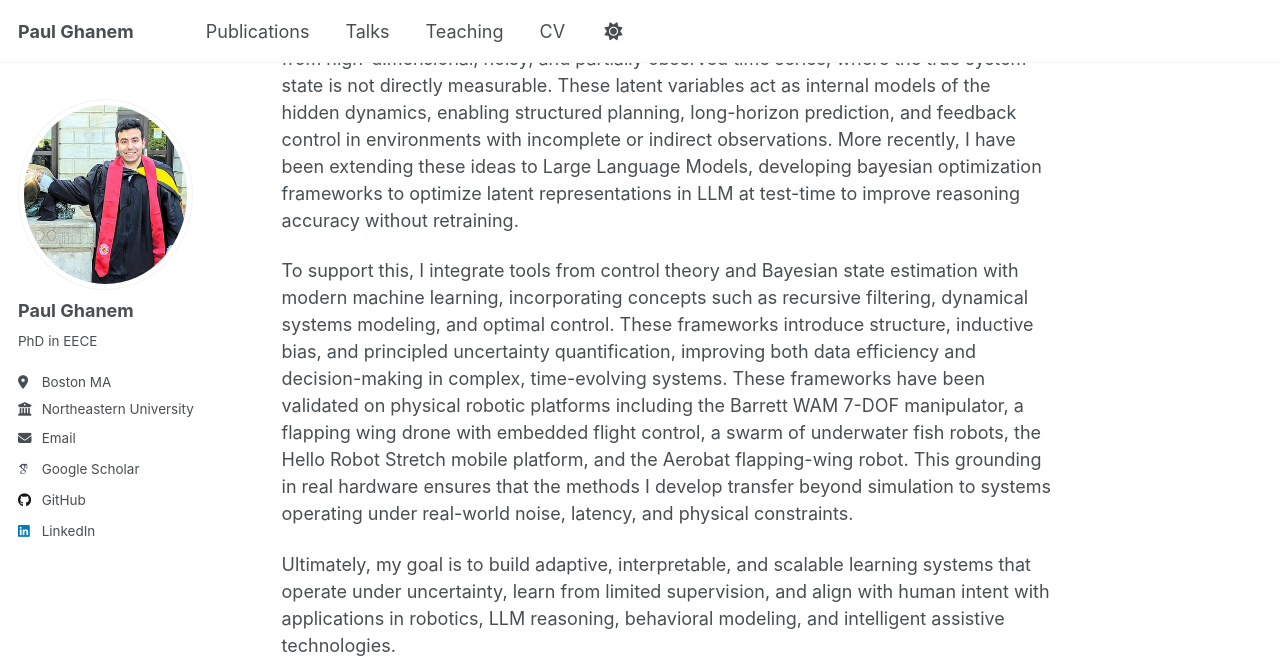
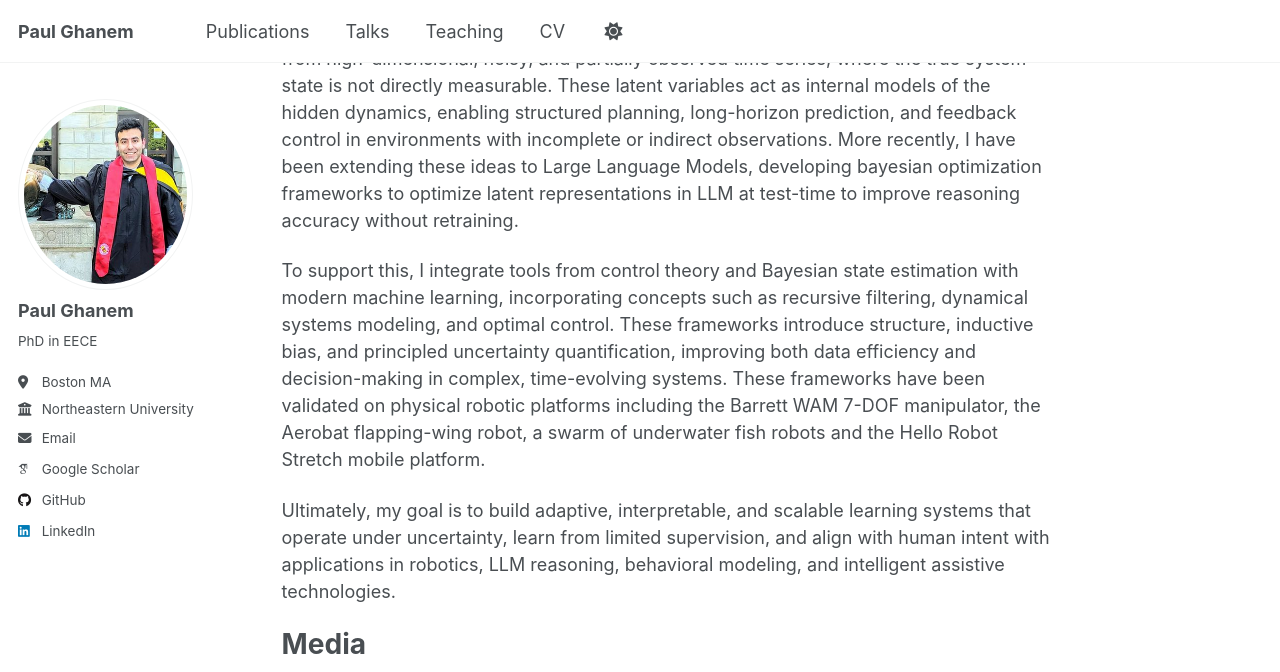
Before and after one commit to paulghanem/paulghanem.github.io, a Jekyll site: the page built from _pages/about.md, in a window 1280 px wide and 900 px high, scrolled down 774 px, cut to the strip 0-672 px from the top of the window. Built offline with Jekyll 4.4.1, drawn with Linux system fonts in a browser that asks for light colours; some web fonts are replaced.

```diff
--- a/_pages/about.md
+++ b/_pages/about.md
@@ -20,7 +20,7 @@
 
 In parallel, I develop methods for learning compact and expressive latent representations from high-dimensional, noisy, and partially observed time series, where the true system state is not directly measurable. These latent variables act as internal models of the hidden dynamics, enabling structured planning, long-horizon prediction, and feedback control in environments with incomplete or indirect observations. More recently, I have been extending these ideas to Large Language Models, developing bayesian optimization frameworks to optimize latent representations in LLM at test-time to improve reasoning accuracy without retraining.
 
-To support this, I integrate tools from control theory and Bayesian state estimation with modern machine learning, incorporating concepts such as recursive filtering, dynamical systems modeling, and optimal control. These frameworks introduce structure, inductive bias, and principled uncertainty quantification, improving both data efficiency and decision-making in complex, time-evolving systems. These frameworks have been validated on physical robotic platforms including the Barrett WAM 7-DOF manipulator, a flapping wing drone with embedded flight control, a swarm of underwater fish robots, the Hello Robot Stretch mobile platform, and the Aerobat flapping-wing robot. This grounding in real hardware ensures that the methods I develop transfer beyond simulation to systems operating under real-world noise, latency, and physical constraints.
+To support this, I integrate tools from control theory and Bayesian state estimation with modern machine learning, incorporating concepts such as recursive filtering, dynamical systems modeling, and optimal control. These frameworks introduce structure, inductive bias, and principled uncertainty quantification, improving both data efficiency and decision-making in complex, time-evolving systems. These frameworks have been validated on physical robotic platforms including the Barrett WAM 7-DOF manipulator, the Aerobat flapping-wing robot, a swarm of underwater fish robots and  the Hello Robot Stretch mobile platform.
 
 Ultimately, my goal is to build adaptive, interpretable, and scalable learning systems that operate under uncertainty, learn from limited supervision, and align with human intent  with applications in robotics, LLM reasoning, behavioral modeling, and intelligent assistive technologies.
 
```
